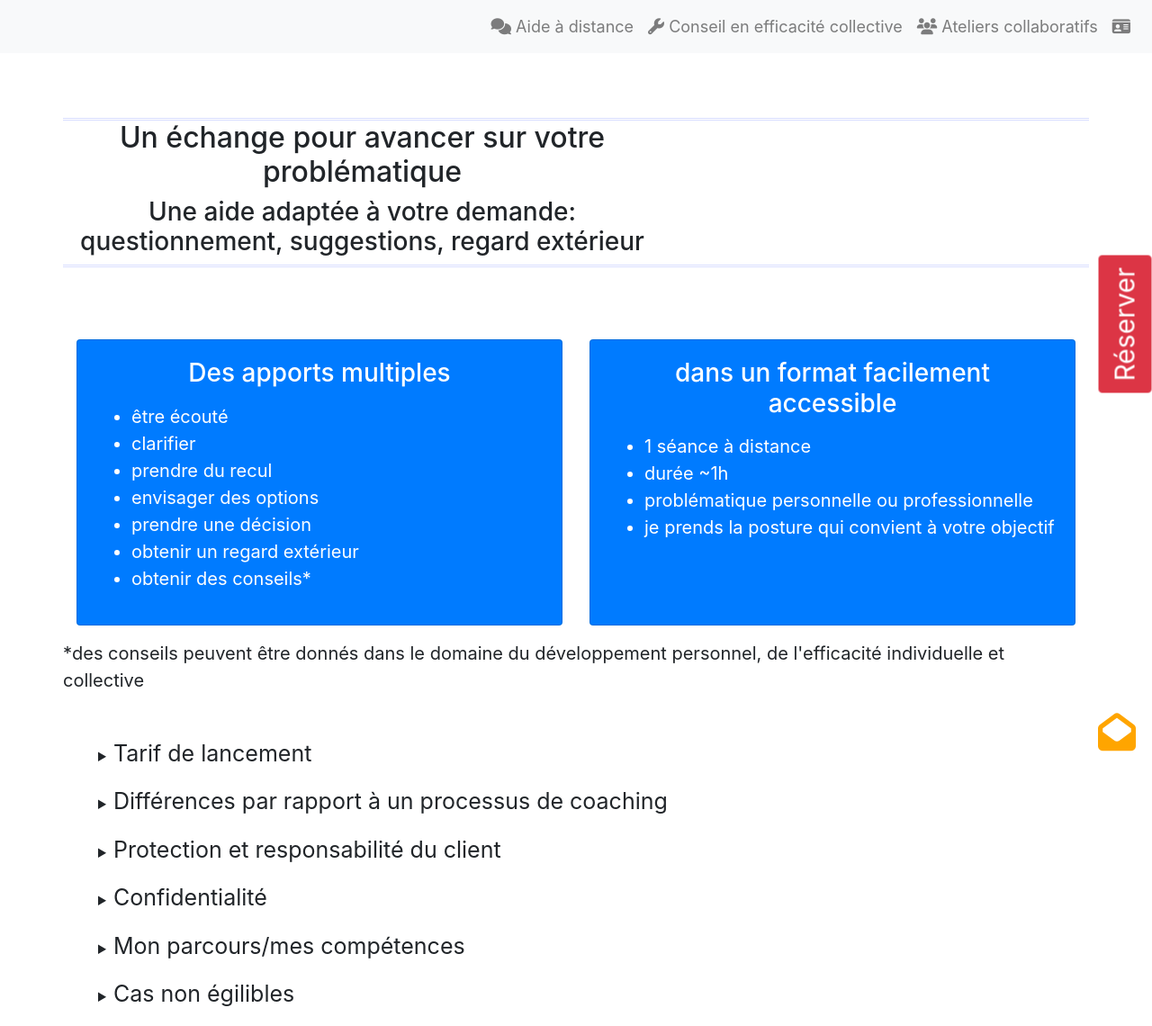
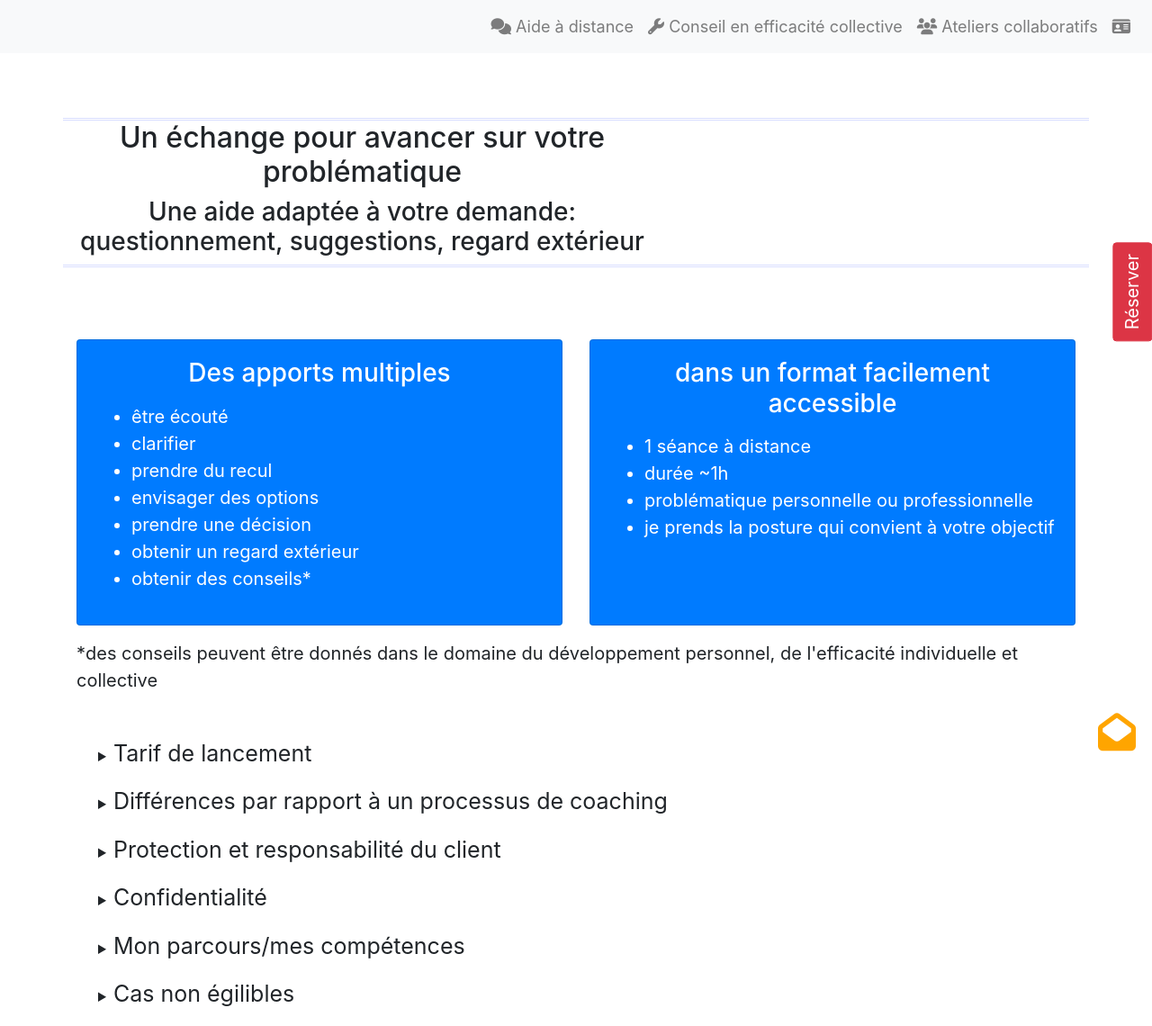
Before and after one commit to OrgaEvolutions/orgaevolutions.github.io, a Jekyll site: the page built from ecouteechange.html, in a window 1280 px wide. Shown: the whole page at 90% size. Built offline with Jekyll 4.4.1, drawn with Linux system fonts in a browser that asks for light colours; nearby versions of some CDN libraries.

Commit message:
mini modifs design

```diff
--- a/ecouteechange.html
+++ b/ecouteechange.html
@@ -53,9 +53,9 @@ layout: default
 			</div>
 		</div>
 	</div>
-	<div class="mt-2 mb-2" style="font-size:20px">*des conseils peuvent être donnés dans le domaine du développement personnel, de l'efficacité individuelle et collective</div>
+	<div class="col mt-2 mb-2" style="font-size:20px">*des conseils peuvent être donnés dans le domaine du développement personnel, de l'efficacité individuelle et collective</div>
 </div>
-<div style="position:fixed;top:25vh;right:0vh;"><a href="reservation.html"><button type="button" class="btn btn-danger rotate" style="font-size:30px;">Réserver</button></a></div>
+<div style="position:fixed;top:25vh;right:0vh;"><a href="reservation.html"><button type="button" class="btn btn-danger rotate" style="font-size:20px;">Réserver</button></a></div>
 <!--<div style="border-top:#d9deff double;border-bottom:#d9deff double;min-height: 85vh;background-image:url('img/echange/pelote.png')">
 
 	<h1>&Eacute;change à distance</h1><h4><i>pour particuliers et professionnels - durée ~1h</i></h4><br>
--- a/facilitation.html
+++ b/facilitation.html
@@ -82,7 +82,7 @@ layout: default
 
 <br>
 <div class="row">
-	<div class="offset-lg-1">
+	<div class="col offset-lg-1">
 		<details>
 			<summary><span style="font-size:30px">Durée des interventions</span></summary>
 			<div class="ml-md-4" style="border-left: solid gray; padding-left:4px;font-size:20px">
@@ -99,7 +99,7 @@ layout: default
 		</details>
 		<details id="scroll">
 			<summary><span style="font-size:30px">Exemple détaillé</span></summary>
-			<div class="ml-md-4 text-justify" style="border-left: solid gray; padding-left:4px;font-size:20px">
+			<div class="ml-md-4 text-justify" style="border-left: solid gray; padding-left:4px;font-size:15px">
 				<p><i>Un manager me contacte sur conseil d'un coach</i><br>
 				- <b>Motivation initiale</b>: le manager veut réorganiser l'équipe mais craint une opposition de la part de certains contributeurs.<br>
 				- <b>Objectif après échange</b>: co-créer un ou des scenarii possibles de réorganisation. Le manager est ok pour tenir compte des idées qui seront remontées par l'équipe. Il planifie un séminaire.<br>
```
Also changed, not shown: efficacite_collective.html (+5 -5 lines).
